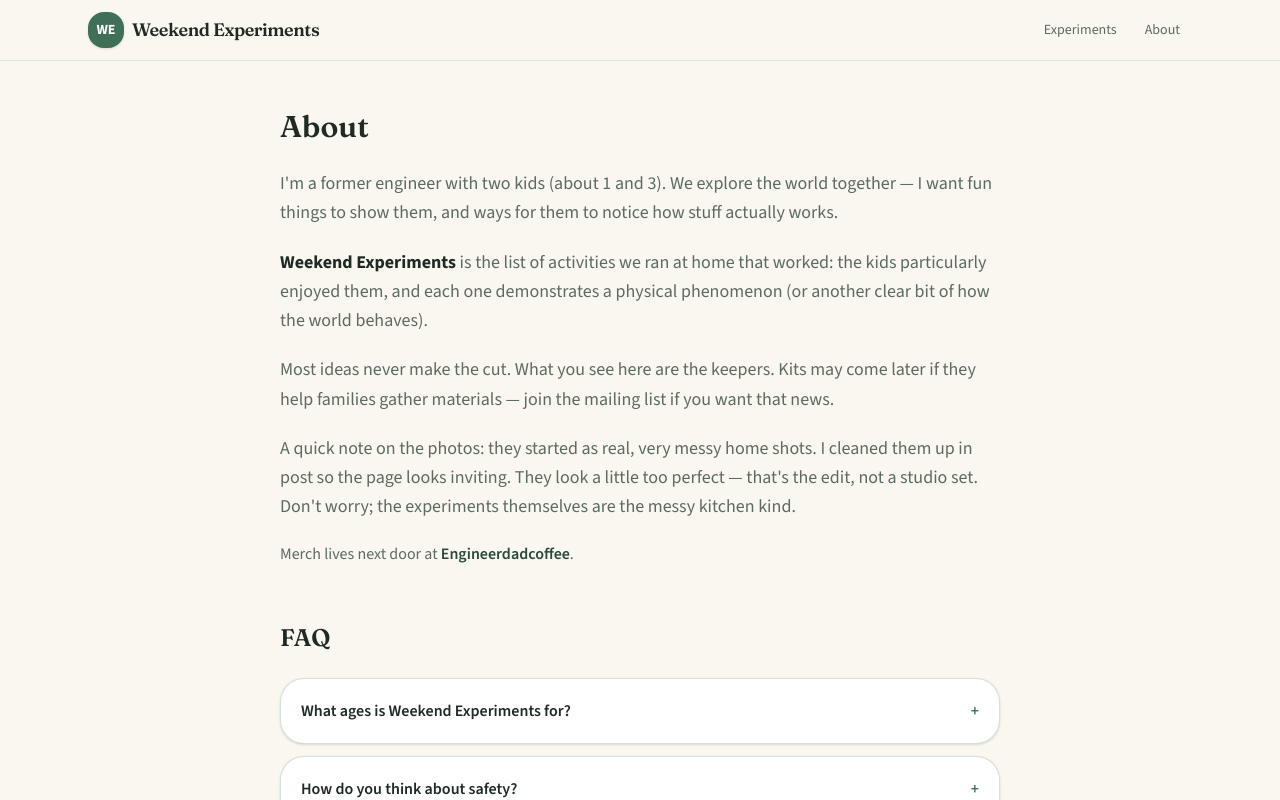
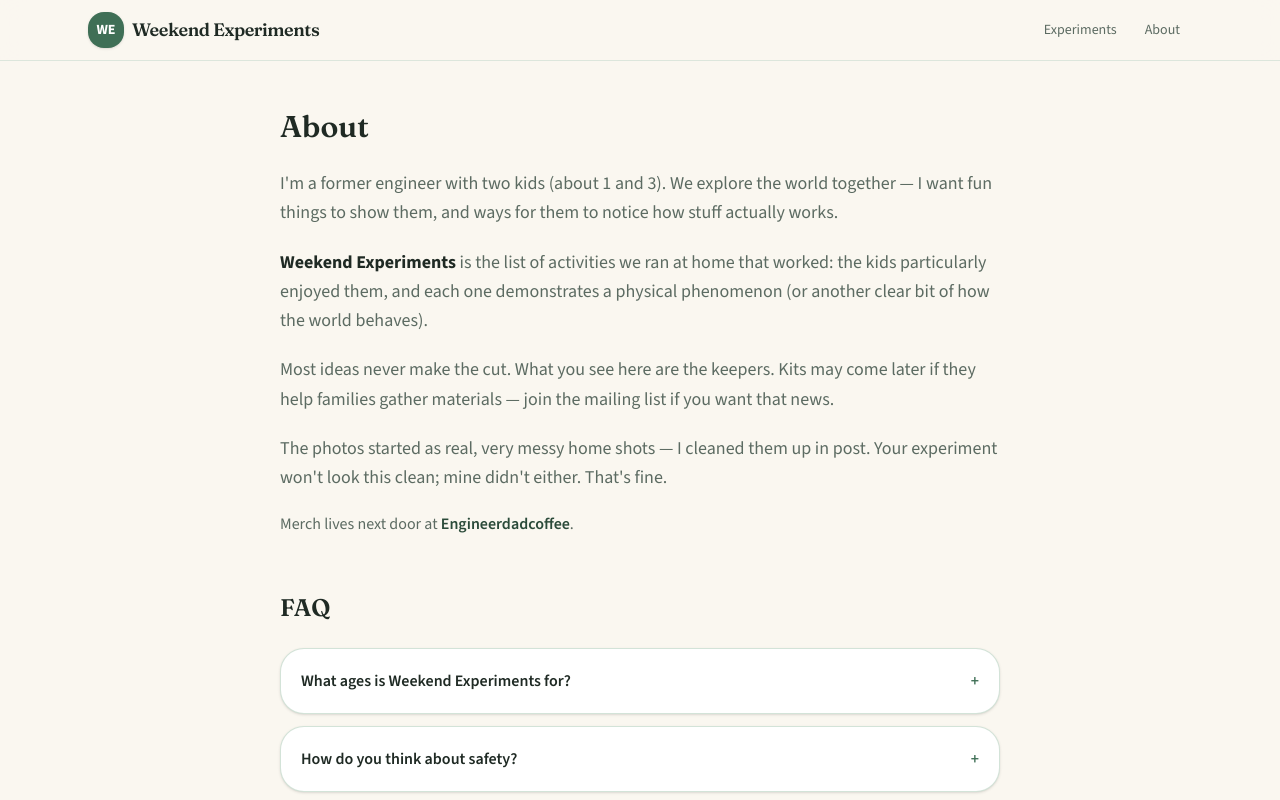
Before and after one commit to Nicolas-dovetta/little-lab-web, a Next.js app: page /about in a window 1280 px wide. Shown: the top 800 px of the page. Built offline with nearby package versions, Linux system fonts and the light colour scheme; no server answers; the database is empty.

Commit message:
About: your experiment won’t look this clean; mine didn’t either

```diff
--- a/src/app/about/page.tsx
+++ b/src/app/about/page.tsx
@@ -26,9 +26,8 @@ export default async function AboutPage() {
           they help families gather materials — join the mailing list if you want that news.
         </p>
         <p>
-          A quick note on the photos: they started as real, very messy home shots. I cleaned them up
-          in post so the page looks inviting. They look a little too perfect — that&apos;s the edit,
-          not a studio set. Don&apos;t worry; the experiments themselves are the messy kitchen kind.
+          The photos started as real, very messy home shots — I cleaned them up in post. Your
+          experiment won&apos;t look this clean; mine didn&apos;t either. That&apos;s fine.
         </p>
         <p className="text-base">
           Merch lives next door at{" "}
```
